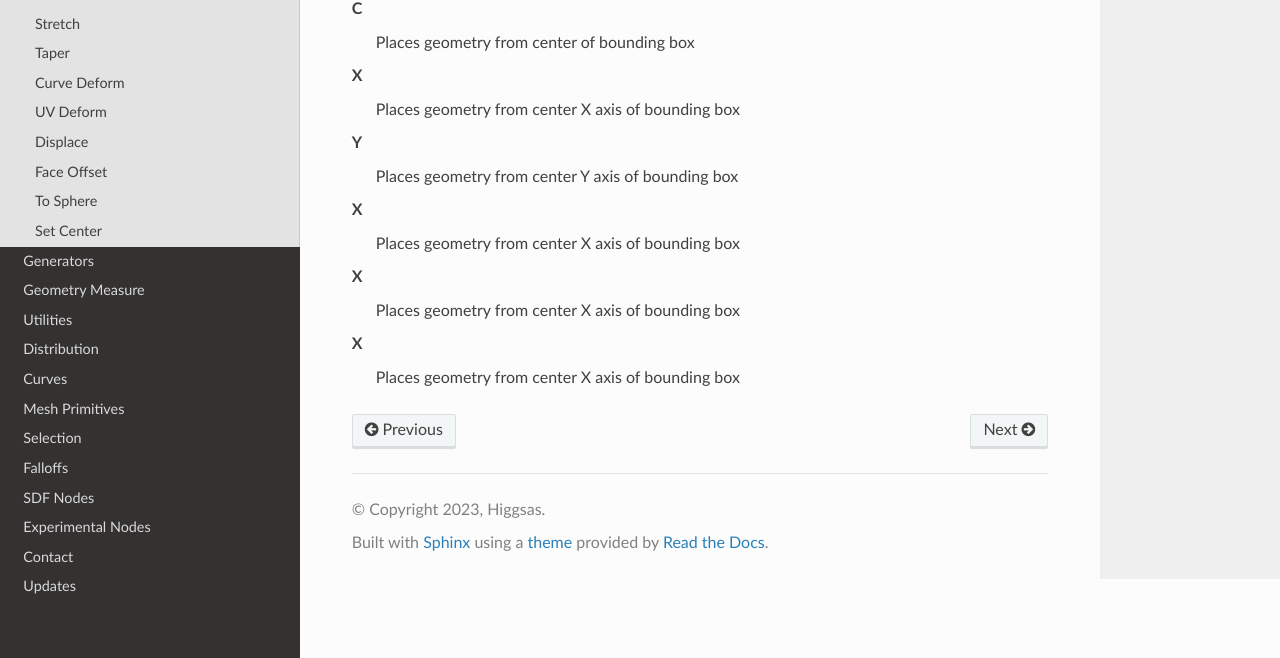
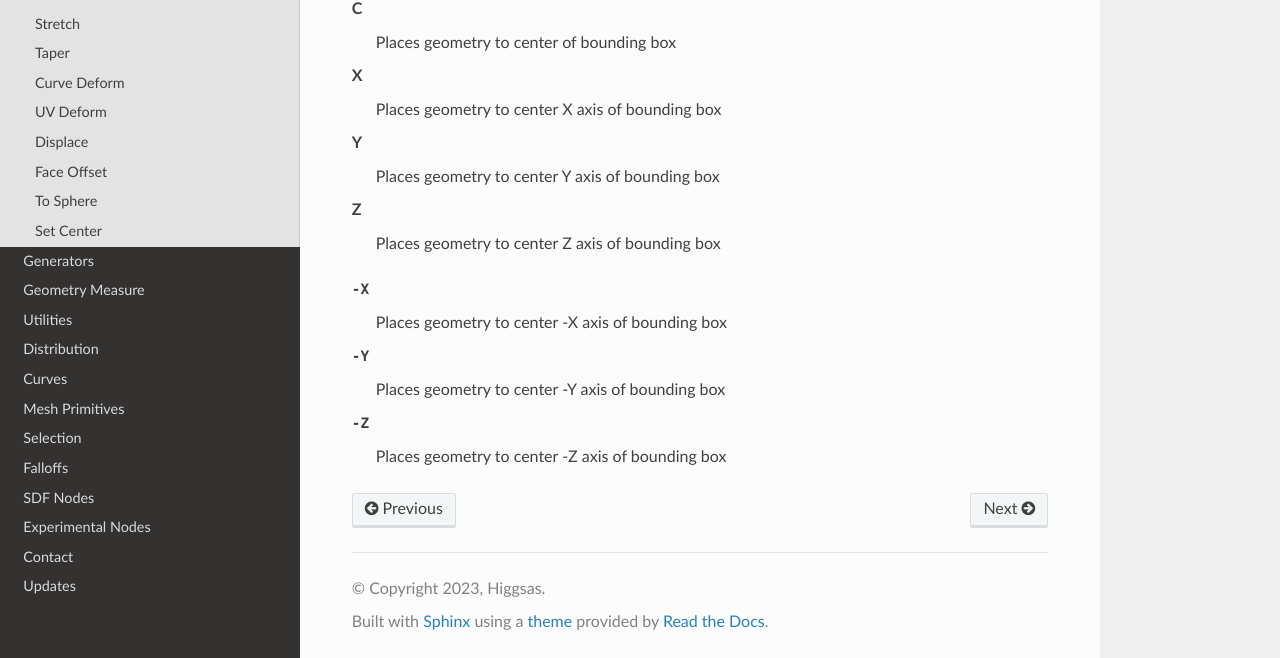
Before and after one commit to higgsas/higgsas_geo_nodes_manual, a Sphinx documentation site: the page built from docs/deformers.rst, in a window 1280 px wide and 900 px high, scrolled down 18242 px, cut to the strip 242-900 px from the top of the window. Built offline with Sphinx 7.4.7 and the Read the Docs theme 2.0.0, drawn with Linux system fonts in a browser that asks for light colours.

Commit message:
Update deformers.rst

```diff
--- a/docs/deformers.rst
+++ b/docs/deformers.rst
@@ -285,19 +285,22 @@ Places geometry relevite to local 0.0.0 coordinate (origin) depending on its bou
 .. image:: images/set_c.PNG
 
 C
-  Places geometry from center of bounding box
+  Places geometry to center of bounding box
 
 X
-  Places geometry from center X axis of bounding box
+  Places geometry to center X axis of bounding box
 
 Y
-  Places geometry from center Y axis of bounding box
+  Places geometry to center Y axis of bounding box
 
-X
-  Places geometry from center X axis of bounding box
+Z
+  Places geometry to center Z axis of bounding box
 
-X
-  Places geometry from center X axis of bounding box
+-X
+  Places geometry to center -X axis of bounding box
 
-X
-  Places geometry from center X axis of bounding box
+-Y
+  Places geometry to center -Y axis of bounding box
+
+-Z
+  Places geometry to center -Z axis of bounding box
```
